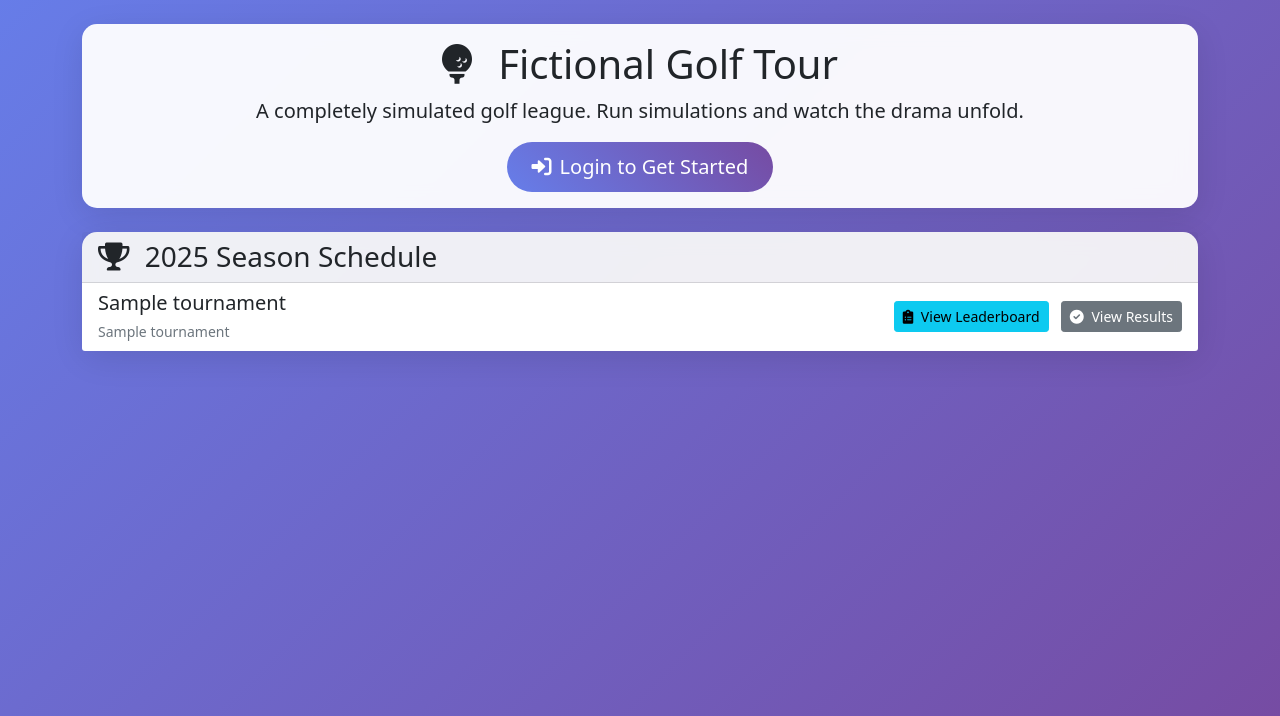
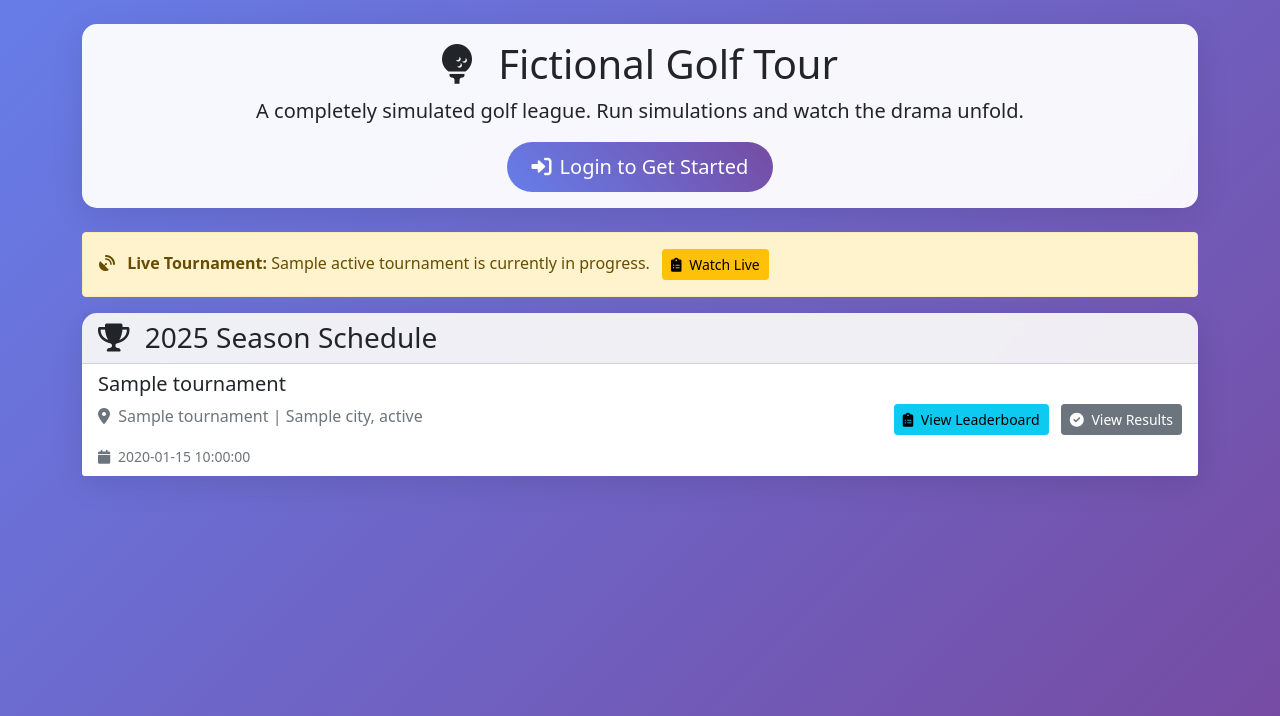
Before and after one commit to zt-robinson/golf_bet, a Flask app: template templates/home.html in a window 1280 px wide. Shown: the part 56-772 px from the top of the page. Run offline with Flask 2, Linux system fonts and the light colour scheme; the template is opened without the code that fills it: most values are stand-ins (such as "Sample title", 1, 10 or a date in 2020).

Commit message:
feat: Add tournament management and sequential progression system
- Add tournament management to prevent multiple active tournaments
- Add sequential progression system requiring tournaments to start in order
- Add UI elements to show active tournament and next available tournament
- Update database queries to support tournament management
- Add error handling for tournament start validation

```diff
--- a/app.py
+++ b/app.py
@@ -32,9 +32,18 @@ def home():
     """Home page showing available tournaments from the database"""
     try:
         tournaments = db.get_all_tournaments()
-        return render_template('home.html', tournaments=tournaments)
+        active_tournament = db.get_active_tournament()
+        next_available_tournament = db.get_next_available_tournament()
+        return render_template('home.html',
+                             tournaments=tournaments,
+                             active_tournament=active_tournament,
+                             next_available_tournament=next_available_tournament)
     except Exception as e:
-        return render_template('home.html', tournaments=[], error=f"Error loading data: {str(e)}")
+        return render_template('home.html',
+                             tournaments=[],
+                             active_tournament=None,
+                             next_available_tournament=None,
+                             error=f"Error loading data: {str(e)}")
 
 @app.route('/login', methods=['GET', 'POST'])
 def login():
@@ -170,6 +179,9 @@ def start_tournament(tournament_id):
         db.start_tournament(tournament_id)
         tournament = db.get_tournament_by_id(tournament_id)
         flash(f"Tournament {tournament['name']} has started!")
+    except ValueError as e:
+        # This is the specific error for multiple active tournaments
+        flash(f'Cannot start tournament: {str(e)}')
     except Exception as e:
         flash(f'Error starting tournament: {str(e)}')
     return redirect(url_for('home'))
--- a/templates/home.html
+++ b/templates/home.html
@@ -23,6 +23,32 @@
         </div>
     </div>
 </div>
+
+{% if active_tournament %}
+<div class="row">
+    <div class="col-12">
+        <div class="alert alert-warning">
+            <i class="fas fa-satellite-dish me-2"></i>
+            <strong>Live Tournament:</strong> {{ active_tournament.name }} is currently in progress.
+            <a href="{{ url_for('leaderboard', tournament_id=active_tournament.id) }}" class="btn btn-sm btn-warning ms-2">
+                <i class="fas fa-clipboard-list me-1"></i> Watch Live
+            </a>
+        </div>
+    </div>
+</div>
+{% elif next_available_tournament %}
+<div class="row">
+    <div class="col-12">
+        <div class="alert alert-info">
+            <i class="fas fa-calendar me-2"></i>
+            <strong>Next Up:</strong> {{ next_available_tournament.name }} at {{ next_available_tournament.course_name }} | {{ next_available_tournament.city }}, {{ next_available_tournament.state_country }}
+            <a href="{{ url_for('start_tournament', tournament_id=next_available_tournament.id) }}" class="btn btn-sm btn-success ms-2">
+                <i class="fas fa-play-circle me-1"></i> Start Tournament
+            </a>
+        </div>
+    </div>
+</div>
+{% endif %}
 
 {% if error %}
 <div class="row">
@@ -59,18 +85,37 @@
             <div class="list-group list-group-flush">
                 {% for t in tournaments %}
                 <div class="list-group-item d-flex justify-content-between align-items-center">
-                    <div>
-                        <h5 class="mb-1">{{ t.name }}</h5>
-                        <small class="text-muted">{{ t.course_name }}</small>
+                    <div class="col-md-8">
+                        <h5 class="card-title">{{ t.name }}</h5>
+                        <p class="card-text text-muted">
+                            <i class="fas fa-map-marker-alt me-1"></i>
+                            {{ t.course_name }} | {{ t.city }}, {{ t.state_country }}
+                        </p>
+                        <p class="card-text">
+                            <small class="text-muted">
+                                <i class="fas fa-calendar me-1"></i>
+                                {{ t.start_date }}
+                            </small>
+                        </p>
                     </div>
                     <div>
                         <a href="{{ url_for('leaderboard', tournament_id=t.id) }}" class="btn btn-info btn-sm me-2">
                             <i class="fas fa-clipboard-list me-1"></i> View Leaderboard
                         </a>
                         {% if t.status == 'pending' %}
-                        <a href="{{ url_for('start_tournament', tournament_id=t.id) }}" class="btn btn-success btn-sm">
-                            <i class="fas fa-play-circle me-1"></i> Start Tournament
-                        </a>
+                            {% if active_tournament %}
+                            <button class="btn btn-secondary btn-sm" disabled title="Another tournament is currently active">
+                                <i class="fas fa-play-circle me-1"></i> Start Tournament
+                            </button>
+                            {% elif next_available_tournament and t.id == next_available_tournament.id %}
+                            <a href="{{ url_for('start_tournament', tournament_id=t.id) }}" class="btn btn-success btn-sm">
+                                <i class="fas fa-play-circle me-1"></i> Start Tournament
+                            </a>
+                            {% else %}
+                            <button class="btn btn-secondary btn-sm" disabled title="Tournaments must be started in sequence">
+                                <i class="fas fa-clock me-1"></i> Waiting
+                            </button>
+                            {% endif %}
                         {% elif t.status == 'active' %}
                         <a href="{{ url_for('leaderboard', tournament_id=t.id) }}" class="btn btn-danger btn-sm">
                             <i class="fas fa-satellite-dish me-1"></i> Live
```
Also changed, not shown: models/database.py (+60 -19 lines).
